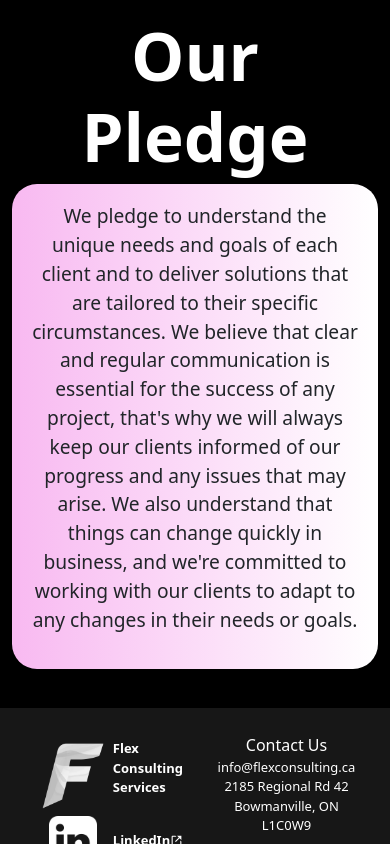
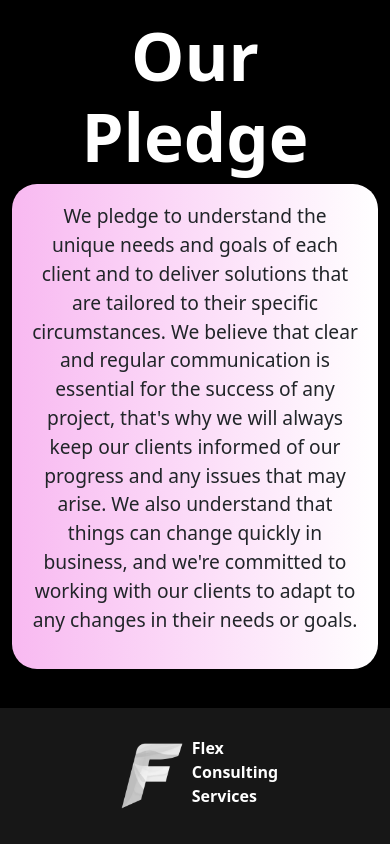
Before and after one commit to Flex-Consulting/Flex-Consulting.github.io, a React (Create React App) app: page /about in a window 390 px wide. Shown: the part 1156-2000 px from the top of the page. Built offline with nearby package versions, Linux system fonts and the light colour scheme.

Commit message:
Make footer items span 2 cols each on max-width 767px and span full width when on 600px or lower

```diff
--- a/src/components/styles/Footer.css
+++ b/src/components/styles/Footer.css
@@ -1,13 +1,21 @@
 @media only screen and (max-width: 600px) {
-    #main-footer{
-        font-size: small;
+  #main-footer {
+    font-size: medium;
   }
 
-    #main-footer h4{
-        font-size:medium;
+  #main-footer h4 {
+    font-size: medium;
   }
-    .footer-mod-headers{
+  .footer-mod-headers {
     font-size: medium !important;
+  }
+  #main-footer > div {
+    grid-column: span 4 !important;
+    display: flex;
+    flex-direction: column;
+    justify-content: center;
+    gap: 1rem;
+    align-items: center;
   }
 }
 
@@ -20,9 +28,9 @@
         } */
 }
 
-#main-footer{
+#main-footer {
   background-color: #171717;
-    padding: 2% calc(var(--bs-gutter-x) * .5);
+  padding: 2% calc(var(--bs-gutter-x) * 0.5);
   display: grid;
   width: 100%;
   grid-template-columns: 25%;
@@ -32,46 +40,48 @@
   /* align-items: center; */
 }
 
-#main-footer div:nth-child(1){
+#main-footer > div:nth-child(1) {
   grid-column: 1;
 }
-#main-footer div:nth-child(2){
+#main-footer > div:nth-child(2) {
   grid-column: 2;
 }
-#main-footer div:nth-child(3){
+#main-footer > div:nth-child(3) {
   grid-column: 3;
 }
-#main-footer div:nth-child(4){
+#main-footer > div:nth-child(4) {
   grid-column: 4;
 }
+
 @media only screen and (max-width: 767px) {
-    #main-footer div:nth-child(3){
-        grid-column: 1;
+  #main-footer > div:nth-child(1) {
+    grid-column: 1 / span 2;
   }
-    #main-footer div:nth-child(4){
-        grid-column: 2;
+  #main-footer > div:nth-child(2) {
+    grid-column: 3 / span 2;
   }
-    #main-footer{
-        grid-template-columns: 50%;
+  #main-footer > div:nth-child(3) {
+    grid-column: span 2;
   }
-    .footer-sec{
+  #main-footer > div:nth-child(4) {
+    grid-column: span 2;
+  }
+  #main-footer {
+    /* grid-template-columns: repeat(2, 1fr); */
+  }
+  /* .footer-sec {
         padding: 0 1.3rem !important;
       }
-    .footer-sub{
-        /* padding-top: 0 !important; */
-    }
-    #media{
-        padding-top: 1.3rem;
-    }
+      #media {
+        justify-content: center !important;
+      } */
 }
 
-
-
-#main-footer h4{
-    font-weight:bold;
+#main-footer h4 {
+  font-weight: bold;
 }
 
-#media{
+#media {
   display: flex;
   flex-direction: column;
   flex: 1 1 0px;
@@ -79,26 +89,26 @@
   align-items: stretch;
 }
 
-.flex-footer-logo{
+.flex-footer-logo {
   width: 5rem;
   height: 5rem;
 }
 
-.linkedin-footer-logo{
+.linkedin-footer-logo {
   width: 3rem;
   height: 3rem;
   margin: 0rem 1rem !important;
 }
-.linkedin-footer-text{
+.linkedin-footer-text {
   margin-bottom: 0;
 }
-.footer-text-items{
+.footer-text-items {
   margin: 0;
   text-decoration: none !important;
   color: white;
 }
 
-#locations-container{
+#locations-container {
   margin-top: -3%;
   display: flex;
   flex-direction: column;
@@ -106,24 +116,25 @@
   align-items: center;
 }
 
-.footer-sec{
+.footer-sec {
   display: flex;
   flex-direction: row;
   padding: 1.3rem;
 }
 
-.footer-link{
+.footer-link {
   color: white;
   text-decoration: none;
 }
 
-.footer-sub{
+.footer-sub {
   /* border: 1px solid red; */
   padding-top: 1.3rem;
+  height: 12rem;
   text-align: center;
   flex: 1 1 0px;
 }
-.page-a-tags{
+.page-a-tags {
   margin-top: -3%;
   display: flex;
   flex-direction: column;
@@ -131,21 +142,17 @@
   align-items: center;
 }
 
-a{
+a {
   color: white;
   text-decoration: none;
   transition: linear 0.1s;
 }
 
-a:hover{
-
+a:hover {
   color: gold;
-
 
   /* text-decoration: none; */
 }
-
-
 
 /* Un-comment to see borders */
 
@@ -158,13 +165,13 @@ a:hover{
         width: auto;
     } */
 
-.footer-mod-headers{
+.footer-mod-headers {
   font-size: x-large;
 }
 
-#organize-name{
+#organize-name {
   display: flex;
-    /* flex-direction: column; */
+  flex-direction: column;
   align-self: center;
   /* justify-content:space-evenly; */
   font-weight: bold;
@@ -172,5 +179,4 @@ a:hover{
   justify-content: space-between;
   flex: 0 0 10%;
   text-align: left;
-    align-items: center;
 }
```
Lines whose indentation alone changed are shown as unchanged.
